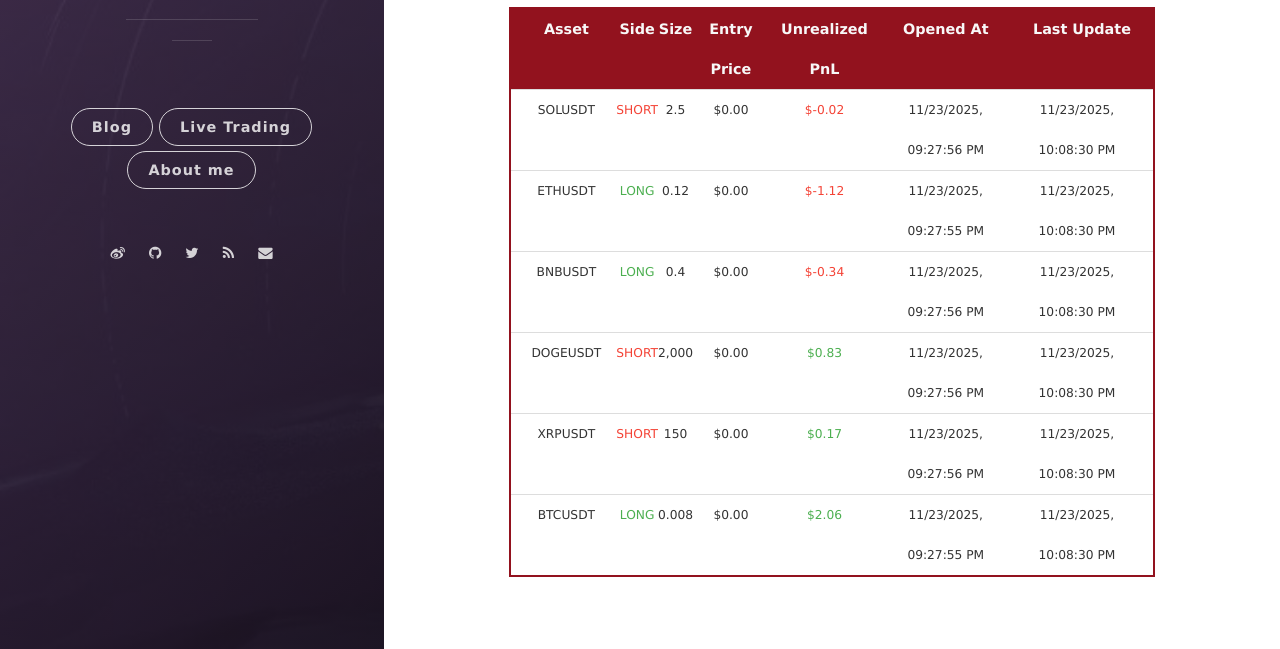
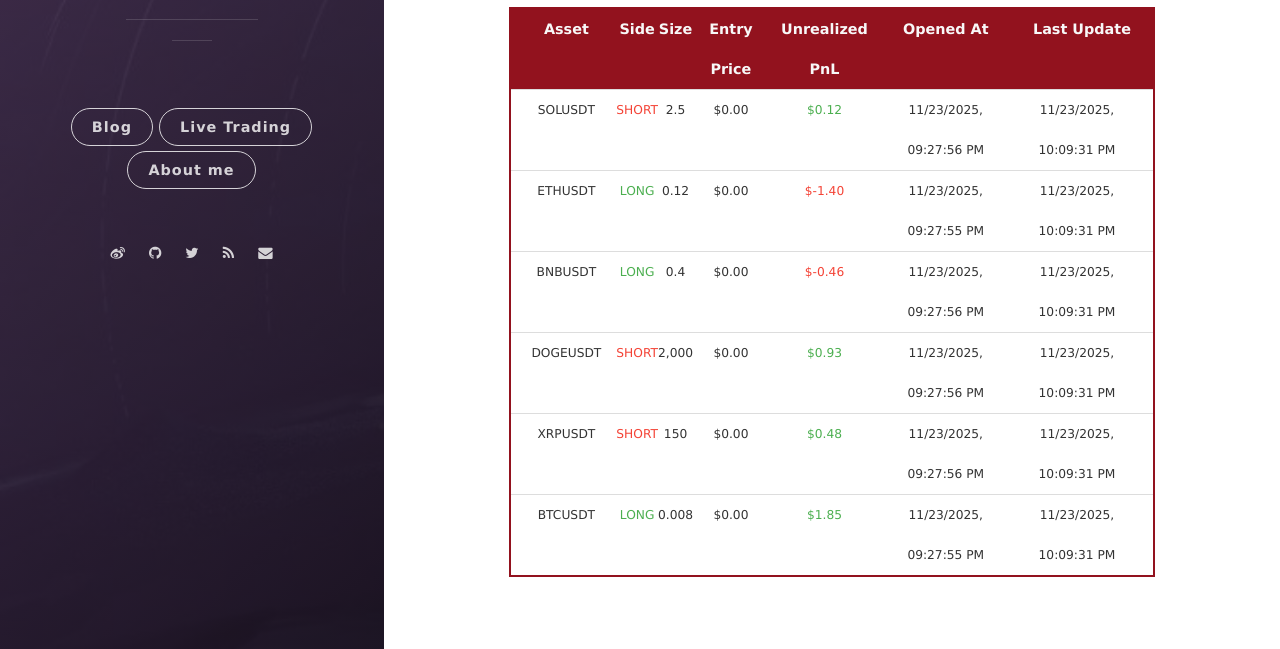
Before and after one commit to leeyegy/leeyegy.github.io, a Jekyll site: the page built from live-trading.html, in a window 1280 px wide and 1269 px high. Shown: the part 592-1241 px from the top of the window. Built offline with Jekyll 4.4.1, drawn with Linux system fonts in a browser that asks for light colours; nearby versions of some CDN libraries.

Commit message:
AccountMonitor: refresh positions 2025-11-24T06:09:31+08:00

```diff
--- a/assets/data/binance/positions.json
+++ b/assets/data/binance/positions.json
@@ -4,53 +4,53 @@
     "side": "SHORT",
     "size": 2.5,
     "entryPrice": 0.0,
-    "unrealizedPnl": -0.02223805,
+    "unrealizedPnl": 0.12331125,
     "openedAt": "2025-11-24T05:27:56+08:00",
-    "reportedAt": "2025-11-24T06:08:30+08:00"
+    "reportedAt": "2025-11-24T06:09:31+08:00"
   },
   {
     "symbol": "ETHUSDT",
     "side": "LONG",
     "size": 0.12,
     "entryPrice": 0.0,
-    "unrealizedPnl": -1.12084093,
+    "unrealizedPnl": -1.39703528,
     "openedAt": "2025-11-24T05:27:55+08:00",
-    "reportedAt": "2025-11-24T06:08:30+08:00"
+    "reportedAt": "2025-11-24T06:09:31+08:00"
   },
   {
     "symbol": "BNBUSDT",
     "side": "LONG",
     "size": 0.4,
     "entryPrice": 0.0,
-    "unrealizedPnl": -0.344,
+    "unrealizedPnl": -0.456,
     "openedAt": "2025-11-24T05:27:56+08:00",
-    "reportedAt": "2025-11-24T06:08:30+08:00"
+    "reportedAt": "2025-11-24T06:09:31+08:00"
   },
   {
     "symbol": "DOGEUSDT",
     "side": "SHORT",
     "size": 2000.0,
     "entryPrice": 0.0,
-    "unrealizedPnl": 0.83054,
+    "unrealizedPnl": 0.93106,
     "openedAt": "2025-11-24T05:27:56+08:00",
-    "reportedAt": "2025-11-24T06:08:30+08:00"
+    "reportedAt": "2025-11-24T06:09:31+08:00"
   },
   {
     "symbol": "XRPUSDT",
     "side": "SHORT",
     "size": 150.0,
     "entryPrice": 0.0,
-    "unrealizedPnl": 0.165,
+    "unrealizedPnl": 0.4818105,
     "openedAt": "2025-11-24T05:27:56+08:00",
-    "reportedAt": "2025-11-24T06:08:30+08:00"
+    "reportedAt": "2025-11-24T06:09:31+08:00"
   },
   {
     "symbol": "BTCUSDT",
     "side": "LONG",
     "size": 0.008,
     "entryPrice": 0.0,
-    "unrealizedPnl": 2.06320678,
+    "unrealizedPnl": 1.85213619,
     "openedAt": "2025-11-24T05:27:55+08:00",
-    "reportedAt": "2025-11-24T06:08:30+08:00"
+    "reportedAt": "2025-11-24T06:09:31+08:00"
   }
 ]
```
